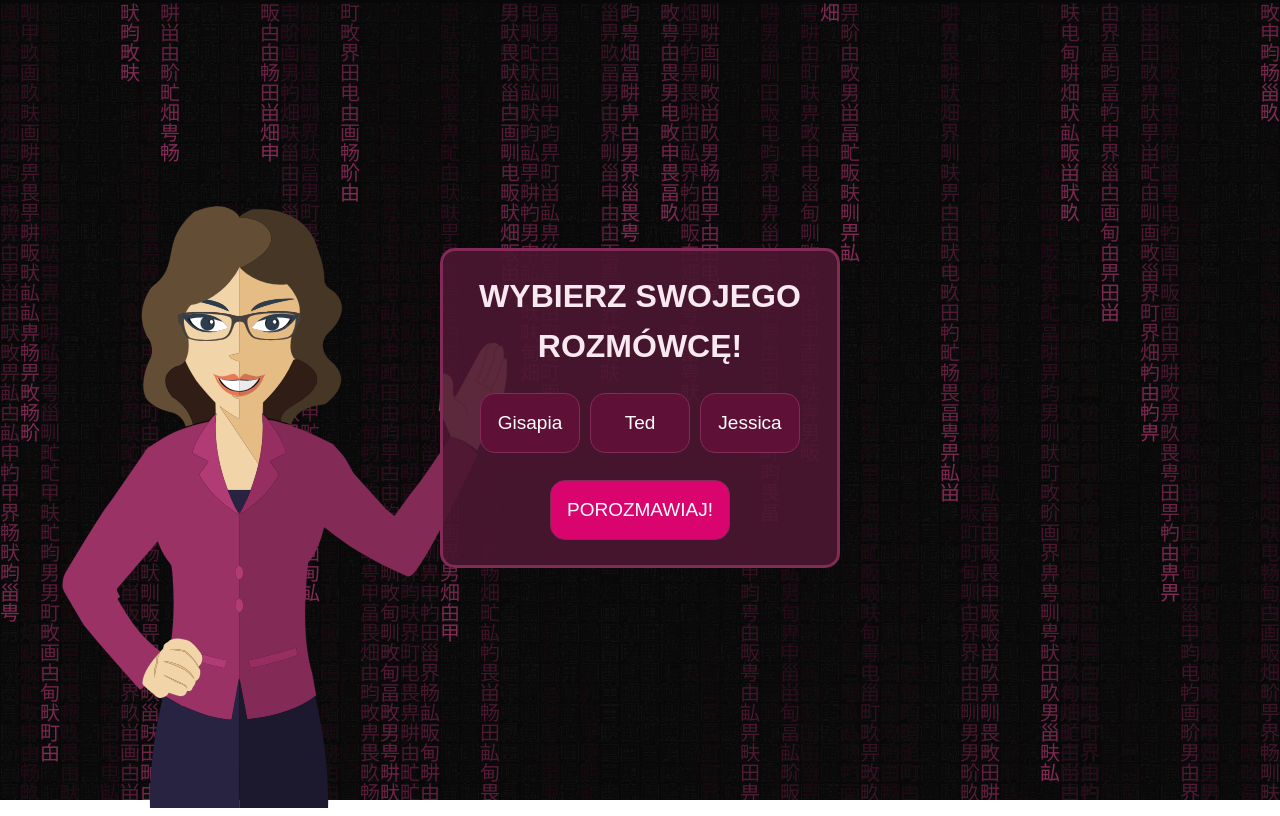
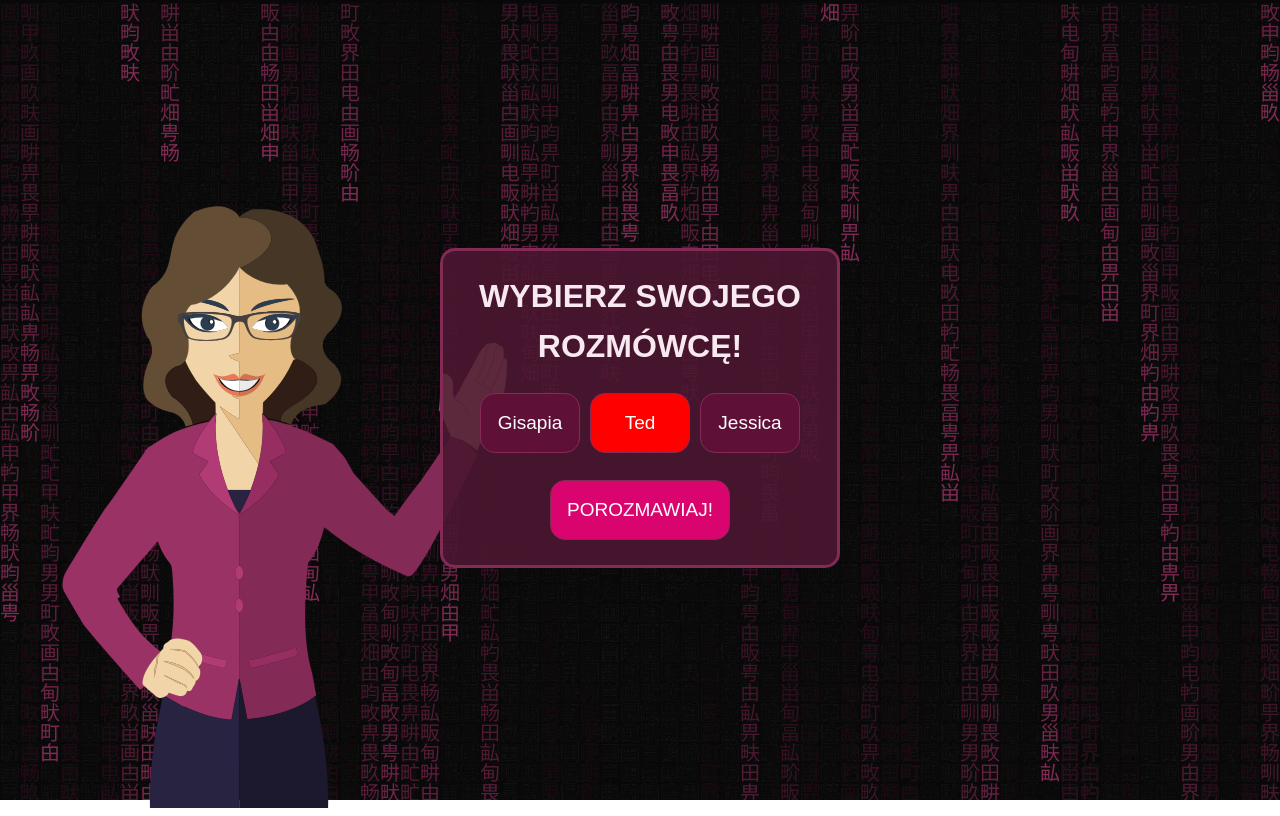
Before and after one commit to damian-lis/Talk-to-Gisapia-and-the-Others, a plain HTML site: page index.html in a window 1280 px wide. Both pictures are taken after a click on the button "Ted". Drawn offline with nearby package versions, Linux system fonts and the light colour scheme.

Commit message:
Created active class in css with methods to handle with

```diff
--- a/objects/SelectCharUI.js
+++ b/objects/SelectCharUI.js
@@ -41,6 +41,19 @@ export default class SelectCharUI {
     elements.map((element) => parent.appendChild(element))
   }
 
+  removeActive(elements) {
+    elements.map((element) => element.classList.remove('active'))
+  }
+
+  getCharButtons() {
+    return this.charButtons
+  }
+
+  setActive(element) {
+    this.removeActive(this.charButtons)
+    element && element.classList.add('active')
+  }
+
   deleteButton(buttonType) {
     switch (buttonType) {
       case buttons.types.character:
@@ -59,6 +72,9 @@ export default class SelectCharUI {
     })
     button.addEventListener('click', () => {
       this.subscribers[type](name)
+      if (type !== subscriberTypes.charTalking) {
+        this.setActive(button)
+      }
     })
     return button
   }
--- a/style.css
+++ b/style.css
@@ -215,6 +215,10 @@ body {
   background-color: rgb(212, 103, 0);
 }
 
+.selectChar.active {
+  background-color: red;
+}
+
 #gisapiasvg {
   position: absolute;
   bottom: 0;
```
